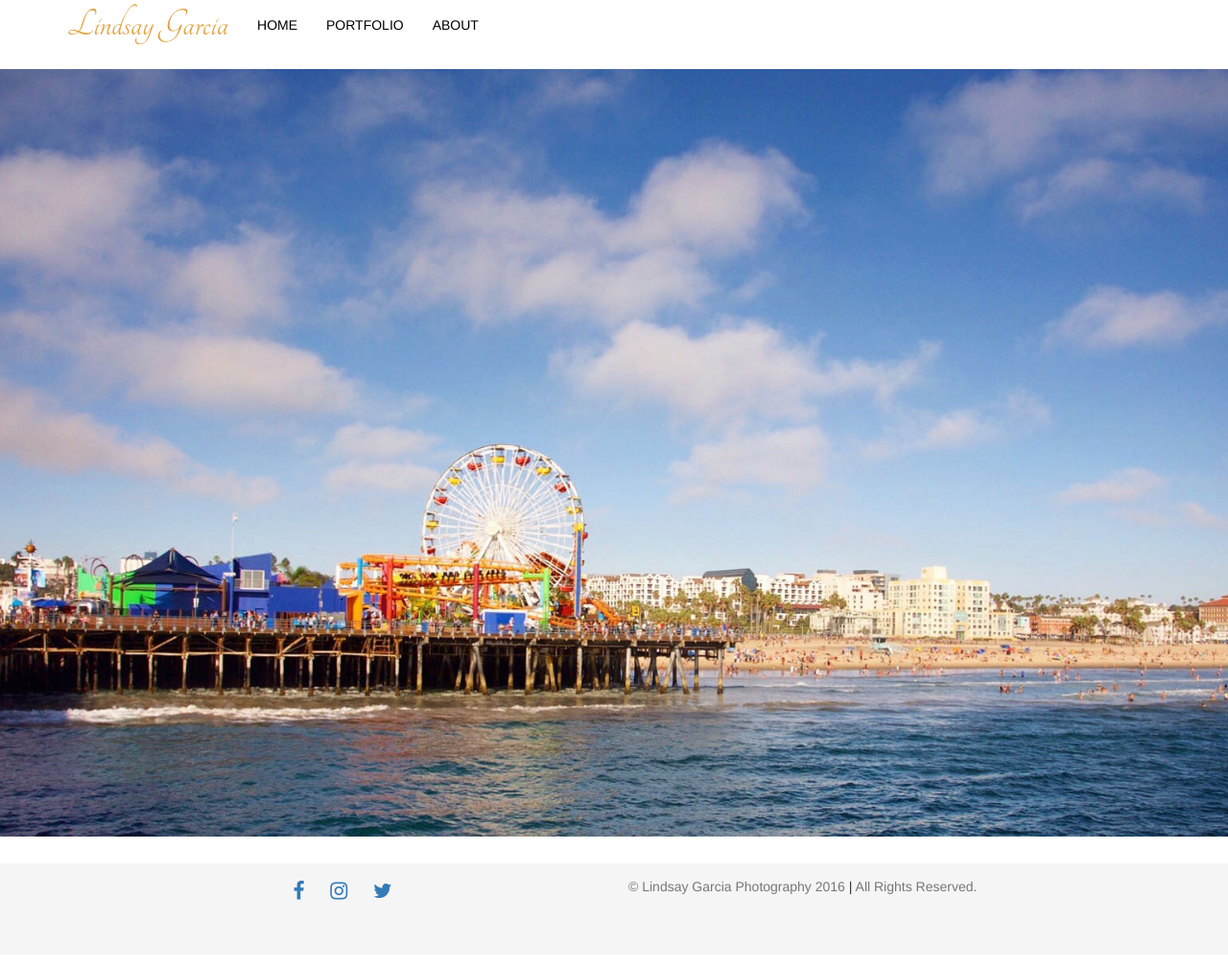
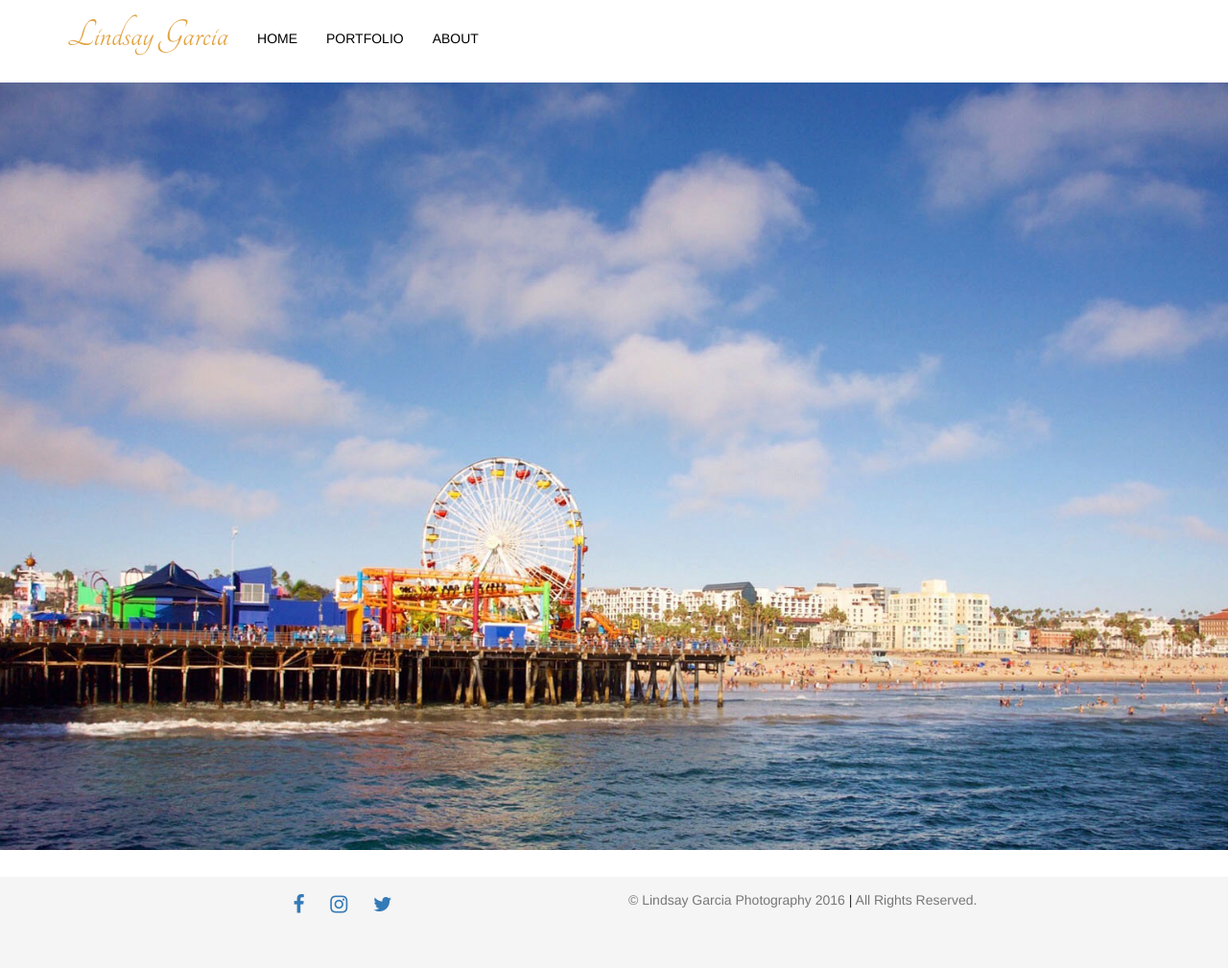
Before and after one commit to stephthedev/lindsphotography.github.io, a Jekyll site: the page built from index.html, in a window 1280 px wide. Shown: the whole page at 96% size. Built offline with Jekyll 4.4.1, drawn with Linux system fonts in a browser that asks for light colours; nearby versions of some CDN libraries.

Commit message:
Minor UI updates to the navbar

```diff
--- a/css/styles.scss
+++ b/css/styles.scss
@@ -16,6 +16,7 @@ body {
   text-transform: uppercase;
 
   .navbar-brand {
+    margin-top: 0.25em;
     color: black;
     font-size: 3em;
     text-transform: none;
@@ -30,6 +31,8 @@ body {
   }
 
   .navbar-nav {
+    margin-top: 1em;
+
     a {
       background: transparent;
       color: black;
```
